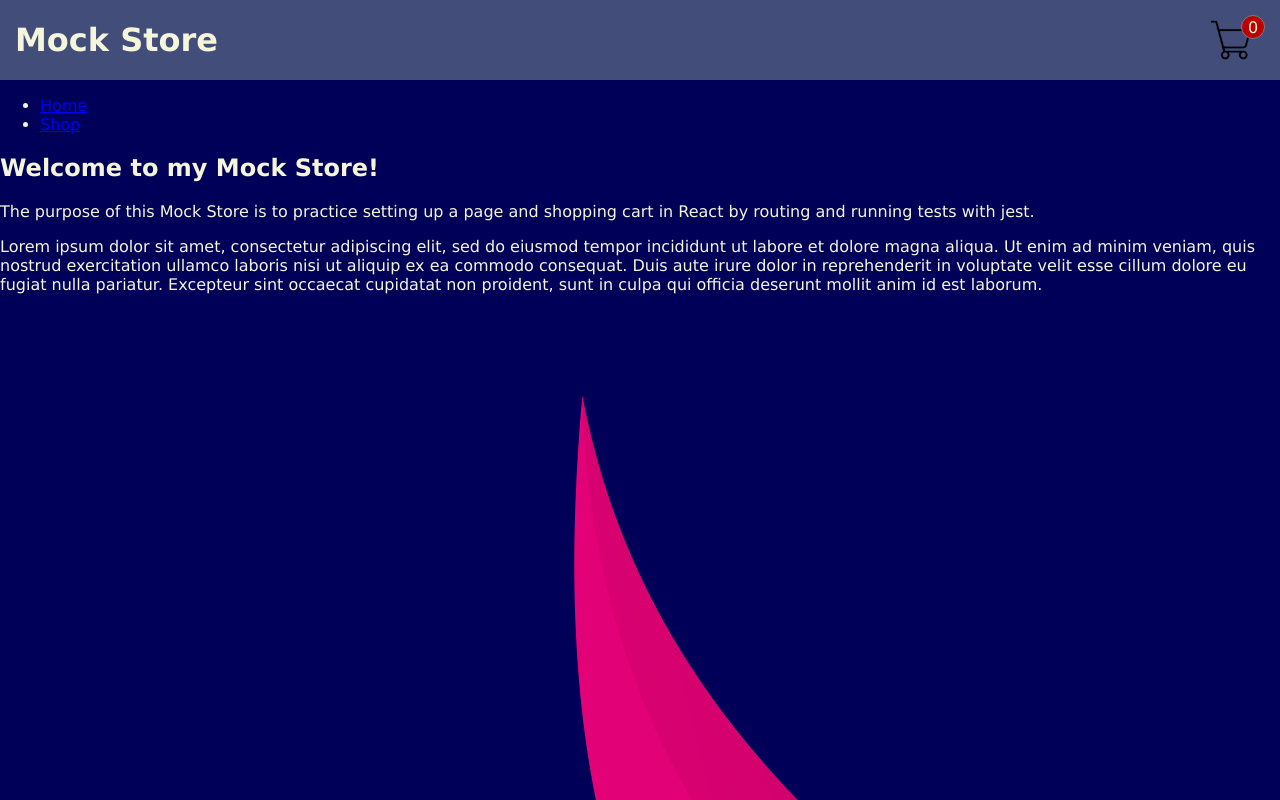
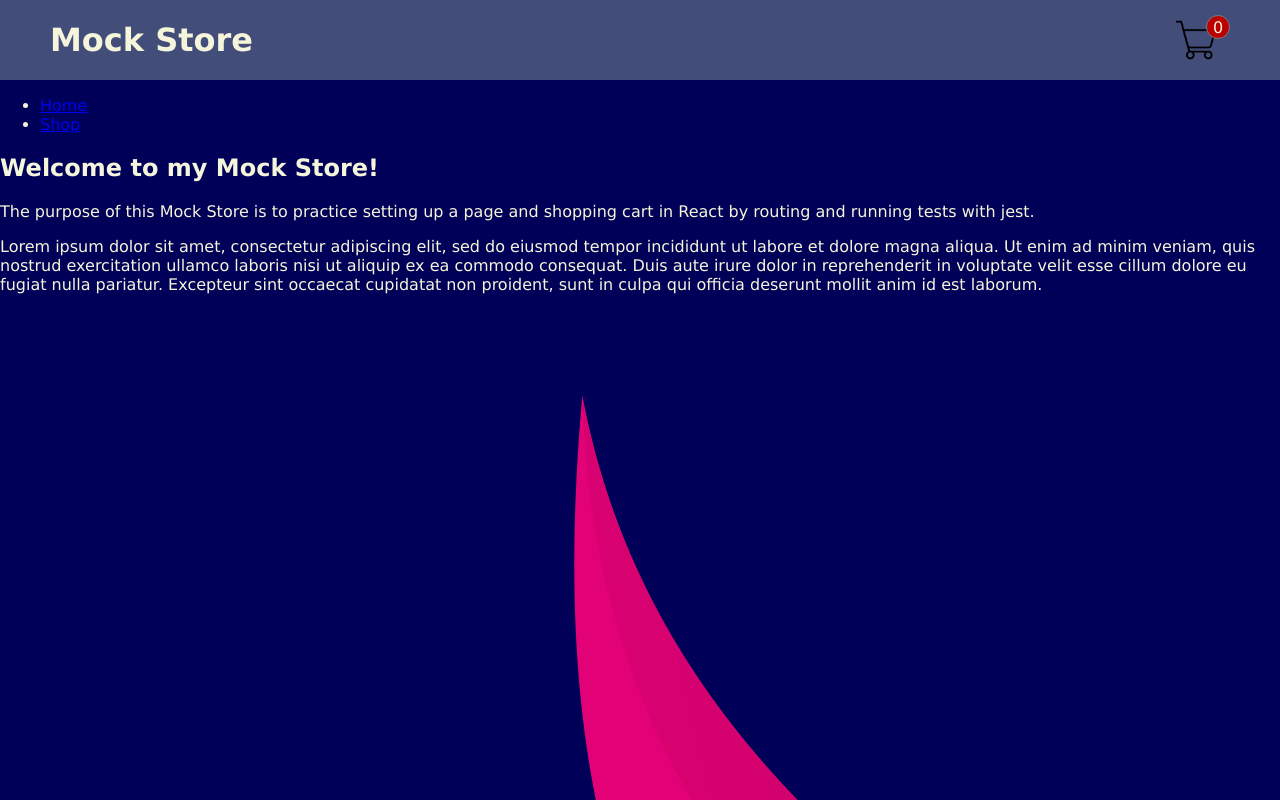
Before and after one commit to reezymane/shopping-cart, a React (Create React App) app: page / in a window 1280 px wide. Shown: the top 800 px of the page. Built offline with nearby package versions, Linux system fonts and the light colour scheme.

Commit message:
add left/right to padding

```diff
--- a/src/Styles/App.css
+++ b/src/Styles/App.css
@@ -7,7 +7,7 @@ header {
     display: flex;
     align-items: center;
     background-color: rgba(112, 128, 144, 0.602);
-    padding: 15px;
+    padding: 15px 50px;
     height: 50px;
 }
 
```
